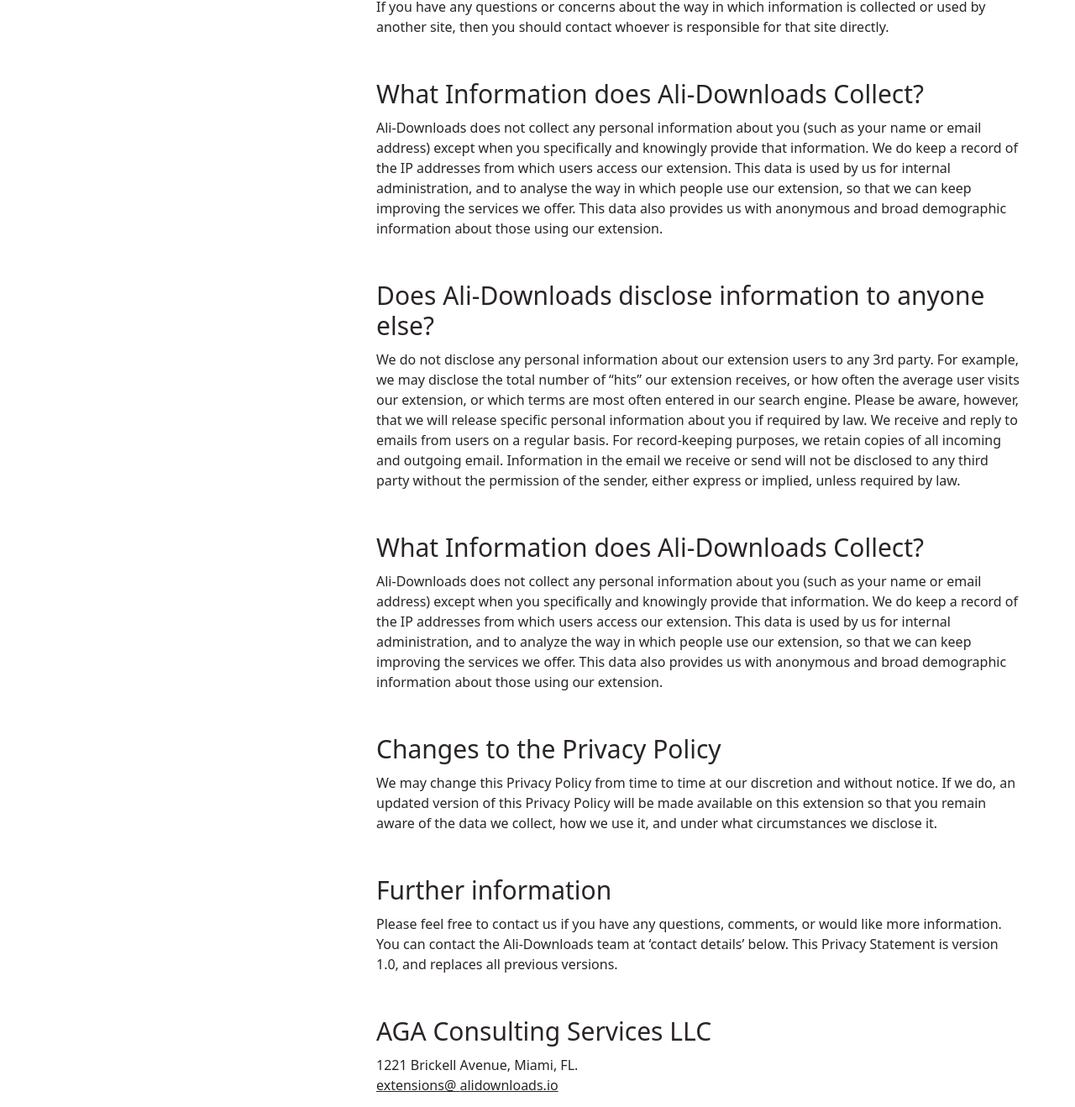
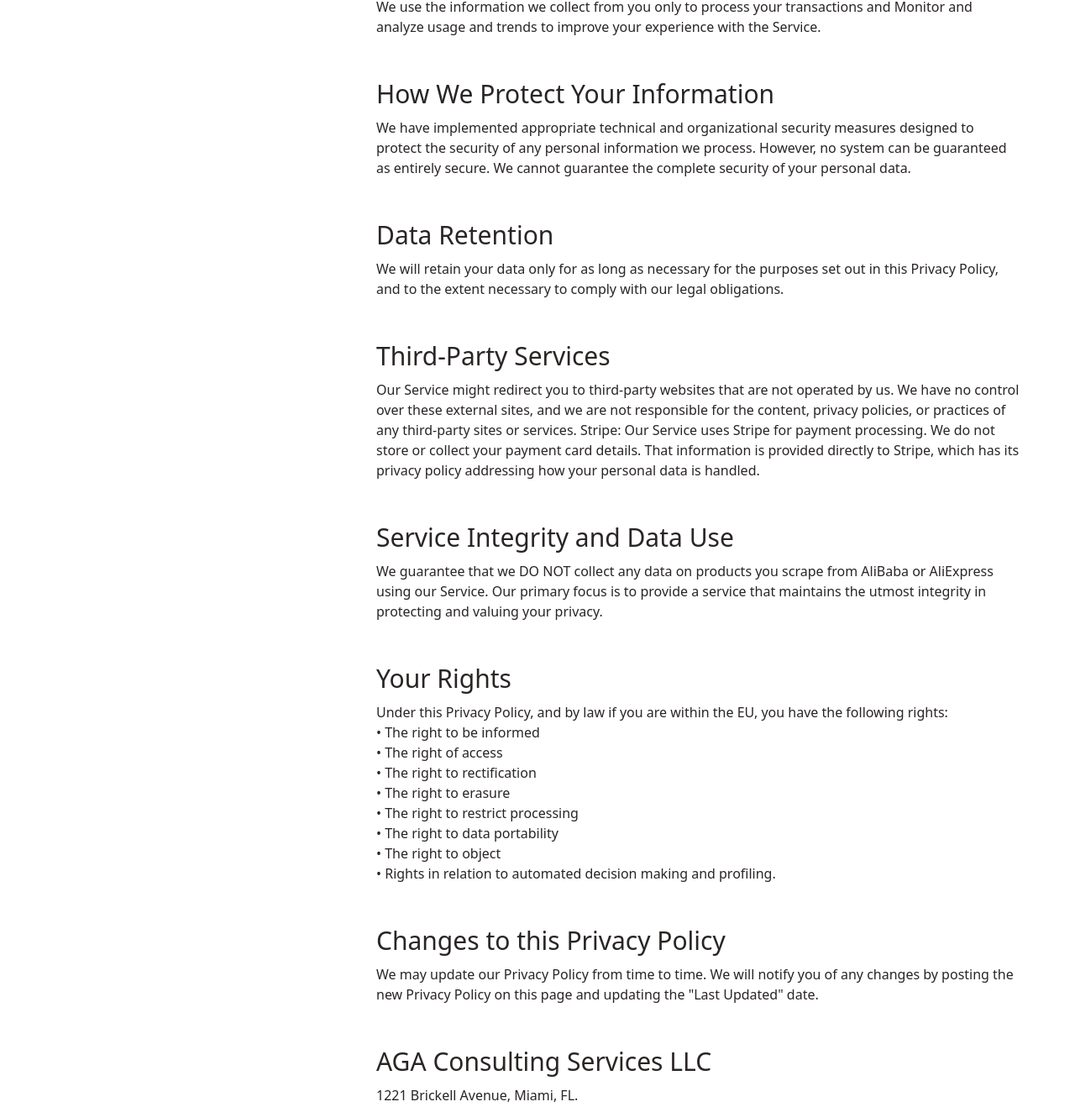
Before and after one commit to Ika1009/AliDownloads, a browser extension: page website/index2.html in a window 1280 px wide. Shown: the part 692-2010 px from the top of the page at 84% size. Drawn offline with Linux system fonts and the light colour scheme.

Commit message:
privacy policy

```diff
--- a/website/index2.html
+++ b/website/index2.html
@@ -84,34 +84,44 @@
         <li id="first"
           class="relative hover:underline cursor-pointer py-4 transition duration-300 ease-in-out"
           onclick="selectItem(this)">
-          <a href="#general">General</a>
+          <a href="#welcome">Welcome to Ali-Downloads</a>
         </li>
         <li class="relative hover:underline cursor-pointer py-4 transition duration-300 ease-in-out "
           onclick="selectItem(this)">
-          <a href="#cookies">Use of Cookies</a>
+          <a href="#infoCollect">What Information We Collect</a>
         </li>
         <li class="relative hover:underline cursor-pointer py-4 transition duration-300 ease-in-out "
           onclick="selectItem(this)">
-          <a href="#what">What Information
-            does Ali-Downloads Collect?</a>
+          <a href="#infoUse">How We Use Your Information</a>
         </li>
         <li class="relative hover:underline cursor-pointer py-4 transition duration-300 ease-in-out "
           onclick="selectItem(this)">
-          <a href="#does">Does Workstation+ disclose information to anyone else?</a>
+          <a href="#protect">How We Protect Your Information</a>
         </li>
         <li class="relative hover:underline cursor-pointer py-4 transition duration-300 ease-in-out "
           onclick="selectItem(this)">
-          <a href="#Changes">Changes to the Privacy Policy</a>
+          <a href="#dataRetention">Data Retention</a>
         </li>
         <li class="relative hover:underline cursor-pointer py-4 transition duration-300 ease-in-out "
           onclick="selectItem(this)">
-          <a href="#information">Further information</a>
+          <a href="#thirdParty">Third-Party Services</a>
         </li>
         <li class="relative hover:underline cursor-pointer py-4 transition duration-300 ease-in-out "
           onclick="selectItem(this)">
-          <a href="#AGA">AGA Consulting Services LLC</a>
+          <a href="#serviceIntegrity">Service Integrity and Data Use</a>
         </li>
-
+        <li class="relative hover:underline cursor-pointer py-4 transition duration-300 ease-in-out "
+          onclick="selectItem(this)">
+          <a href="#rights">Your Rights</a>
+        </li>
+        <li class="relative hover:underline cursor-pointer py-4 transition duration-300 ease-in-out "
+          onclick="selectItem(this)">
+          <a href="#changes">Changes to this Privacy Policy</a>
+        </li>
+        <li class="relative hover:underline cursor-pointer py-4 transition duration-300 ease-in-out "
+          onclick="selectItem(this)">
+          <a href="#contact">Contact Us</a>
+        </li>
       </ul>
     </div>
   </div>
@@ -124,49 +134,71 @@
         <div class="text-center text-stone-800 text-5xl font-medium">Privacy Policy</div>
       </div>
       <div class="flex-col justify-center items-start gap-[50px] flex">
-        <div id="general" class="flex-col justify-center items-start gap-[13px] flex">
-          <div class="self-stretch text-stone-800 text-3xl font-medium ">General</div>
+        <div id="welcome" class="flex-col justify-center items-start gap-[13px] flex">
+          <div class="self-stretch text-stone-800 text-3xl font-medium ">Welcome to Ali-Downloads!</div>
           <div class="self-stretch text-stone-800 text-md font-normal ">
-            Ali-Downloads respects the privacy of all those who use the services we provide on this extension. We have a simple policy that we will not willfully disclose any personal information regarding our users without first obtaining their permission, unless required by law. By using our extension, you consent to the collection and use of your information as outlined in this policy and to our Terms and Conditions of use.
+            Ali-Downloads ("we", "our", or "us") values and respects the privacy of our users ("you" or "user"). This Privacy Policy outlines how we collect, use, disclose, and safeguard your information when you use our Google Chrome extension designed for Microsoft Word to download descriptions, images, and videos from AliBaba and AliExpress ("Service").
+            Please read this Privacy Policy carefully. IF YOU DO NOT AGREE WITH THE TERMS OF THIS PRIVACY POLICY, PLEASE DO NOT USE THE SERVICE.
           </div>
         </div>
-        <div id="cookies" class="flex-col justify-start items-start gap-2.5 flex">
-          <div class="self-stretch text-stone-800 text-3xl font-medium ">Use of Cookies</div>
+        <div id="infoCollect" class="flex-col justify-start items-start gap-2.5 flex">
+          <div class="self-stretch text-stone-800 text-3xl font-medium ">What Information We Collect</div>
           <div class="self-stretch text-stone-800 text-md font-normal ">
-            A “cookie” is a file sent to your browser by a web server and stored on your computer. It contains data that websites use to identify you as a unique user. Companies which may choose to advertise via our extension or related search pages may collect information from you if you click on their advertisements or access their sites. They may do this by using cookies. Due to the way the Internet operates, we cannot control this collection of information. Most web browsers are initially set up to accept cookies. You can change the settings of your browser to refuse all cookies or to notify you each time a cookie is sent to your computer, giving you the choice whether to accept it or not.<br />If you have any questions or concerns about the way in which information is collected or used by another site, then you should contact whoever is responsible for that site directly.
+            Payment Information: While we incorporate Stripe to process your payments, we do not directly store your payment information. Stripe handles all the details. The only information we receive is confirmation of payment.
           </div>
         </div>
-        <div id="what" class="flex-col justify-start items-start gap-2.5 flex">
-          <div class="self-stretch text-stone-800 text-3xl font-medium ">What Information does Ali-Downloads Collect?</div>
+        <div id="infoUse" class="flex-col justify-start items-start gap-2.5 flex">
+          <div class="self-stretch text-stone-800 text-3xl font-medium ">How We Use Your Information</div>
           <div class="self-stretch text-stone-800 text-md font-normal ">
-            Ali-Downloads does not collect any personal information about you (such as your name or email address) except when you specifically and knowingly provide that information. We do keep a record of the IP addresses from which users access our extension. This data is used by us for internal administration, and to analyse the way in which people use our extension, so that we can keep improving the services we offer. This data also provides us with anonymous and broad demographic information about those using our extension.
+            We use the information we collect from you only to
+            process your transactions and
+            Monitor and analyze usage and trends to improve your experience with the Service.
           </div>
         </div>
-        <div id="does" class="flex-col justify-start items-start gap-2.5 flex">
-          <div class="self-stretch text-stone-800 text-3xl font-medium ">Does Ali-Downloads disclose information to anyone else?</div>
+        <div id="protect" class="flex-col justify-start items-start gap-2.5 flex">
+          <div class="self-stretch text-stone-800 text-3xl font-medium ">How We Protect Your Information</div>
           <div class="self-stretch text-stone-800 text-md font-normal ">
-            We do not disclose any personal information about our extension users to any 3rd party. For example, we may disclose the total number of “hits” our extension receives, or how often the average user visits our extension, or which terms are most often entered in our search engine. Please be aware, however, that we will release specific personal information about you if required by law. We receive and reply to emails from users on a regular basis. For record-keeping purposes, we retain copies of all incoming and outgoing email. Information in the email we receive or send will not be disclosed to any third party without the permission of the sender, either express or implied, unless required by law.
+            We have implemented appropriate technical and organizational security measures designed to protect the security of any personal information we process. However, no system can be guaranteed as entirely secure. We cannot guarantee the complete security of your personal data.
           </div>
         </div>
-        <div id="collect" class="flex-col justify-center items-start gap-2.5 flex">
-          <div class="self-stretch text-stone-800 text-3xl font-medium ">What Information does Ali-Downloads Collect?</div>
+        <div id="dataRetention" class="flex-col justify-center items-start gap-2.5 flex">
+          <div class="self-stretch text-stone-800 text-3xl font-medium ">Data Retention</div>
           <div class="self-stretch text-stone-800 text-md font-normal ">
-            Ali-Downloads does not collect any personal information about you (such as your name or email address) except when you specifically and knowingly provide that information. We do keep a record of the IP addresses from which users access our extension. This data is used by us for internal administration, and to analyze the way in which people use our extension, so that we can keep improving the services we offer. This data also provides us with anonymous and broad demographic information about those using our extension.
+            We will retain your data only for as long as necessary for the purposes set out in this Privacy Policy, and to the extent necessary to comply with our legal obligations.
           </div>
         </div>
-        <div id="Changes" class=" flex-col justify-start items-start gap-2.5 flex">
-          <div class="self-stretch text-stone-800 text-3xl font-medium ">Changes to the Privacy Policy</div>
+        <div id="thirdParty" class=" flex-col justify-start items-start gap-2.5 flex">
+          <div class="self-stretch text-stone-800 text-3xl font-medium ">Third-Party Services</div>
           <div class="self-stretch text-stone-800 text-md font-normal ">
-            We may change this Privacy Policy from time to time at our discretion and without notice. If we do, an updated version of this Privacy Policy will be made available on this extension so that you remain aware of the data we collect, how we use it, and under what circumstances we disclose it.
-          </div>
+            Our Service might redirect you to third-party websites that are not operated by us. We have no control over these external sites, and we are not responsible for the content, privacy policies, or practices of any third-party sites or services.
+            Stripe: Our Service uses Stripe for payment processing. We do not store or collect your payment card details. That information is provided directly to Stripe, which has its privacy policy addressing how your personal data is handled.
+            </div>
         </div>
-        <div id="information" class=" flex-col justify-start items-start gap-2.5 flex">
-          <div class="self-stretch text-stone-800 text-3xl font-medium ">Further information</div>
+        <div id="serviceIntegrity" class=" flex-col justify-start items-start gap-2.5 flex">
+          <div class="self-stretch text-stone-800 text-3xl font-medium ">Service Integrity and Data Use</div>
           <div class="self-stretch text-stone-800 text-md font-normal ">
-            Please feel free to contact us if you have any questions, comments, or would like more information. You can contact the Ali-Downloads team at ‘contact details’ below. This Privacy Statement is version 1.0, and replaces all previous versions.
-          </div>
+            We guarantee that we DO NOT collect any data on products you scrape from AliBaba or AliExpress using our Service. Our primary focus is to provide a service that maintains the utmost integrity in protecting and valuing your privacy.          </div>
         </div>
-        <div id="AGA" class=" flex-col justify-start items-start gap-2.5 flex">
+        <div id="rights" class="flex-col justify-start items-start gap-2.5 flex">
+          <div class="self-stretch text-stone-800 text-3xl font-medium">Your Rights</div>
+          <ul class="self-stretch text-stone-800 text-md font-normal list-disc pl-5">
+            Under this Privacy Policy, and by law if you are within the EU, you have the following rights:
+              <li> • The right to be informed</li>
+              <li> • The right of access</li>
+              <li> • The right to rectification</li>
+              <li> • The right to erasure</li>
+              <li> • The right to restrict processing</li>
+              <li> • The right to data portability</li>
+              <li> • The right to object</li>
+              <li> • Rights in relation to automated decision making and profiling.</li>
+          </ul>
+      </div>
+        <div id="changes" class=" flex-col justify-start items-start gap-2.5 flex">
+          <div class="self-stretch text-stone-800 text-3xl font-medium ">Changes to this Privacy Policy</div>
+          <div class="self-stretch text-stone-800 text-md font-normal ">
+            We may update our Privacy Policy from time to time. We will notify you of any changes by posting the new Privacy Policy on this page and updating the "Last Updated" date.          </div>
+        </div>
+        <div id="contact" class=" flex-col justify-start items-start gap-2.5 flex">
           <div class="self-stretch text-stone-800 text-3xl font-medium ">AGA Consulting Services LLC</div>
           <div class="self-stretch">
             <span class="text-stone-800 text-md font-normal ">
```
